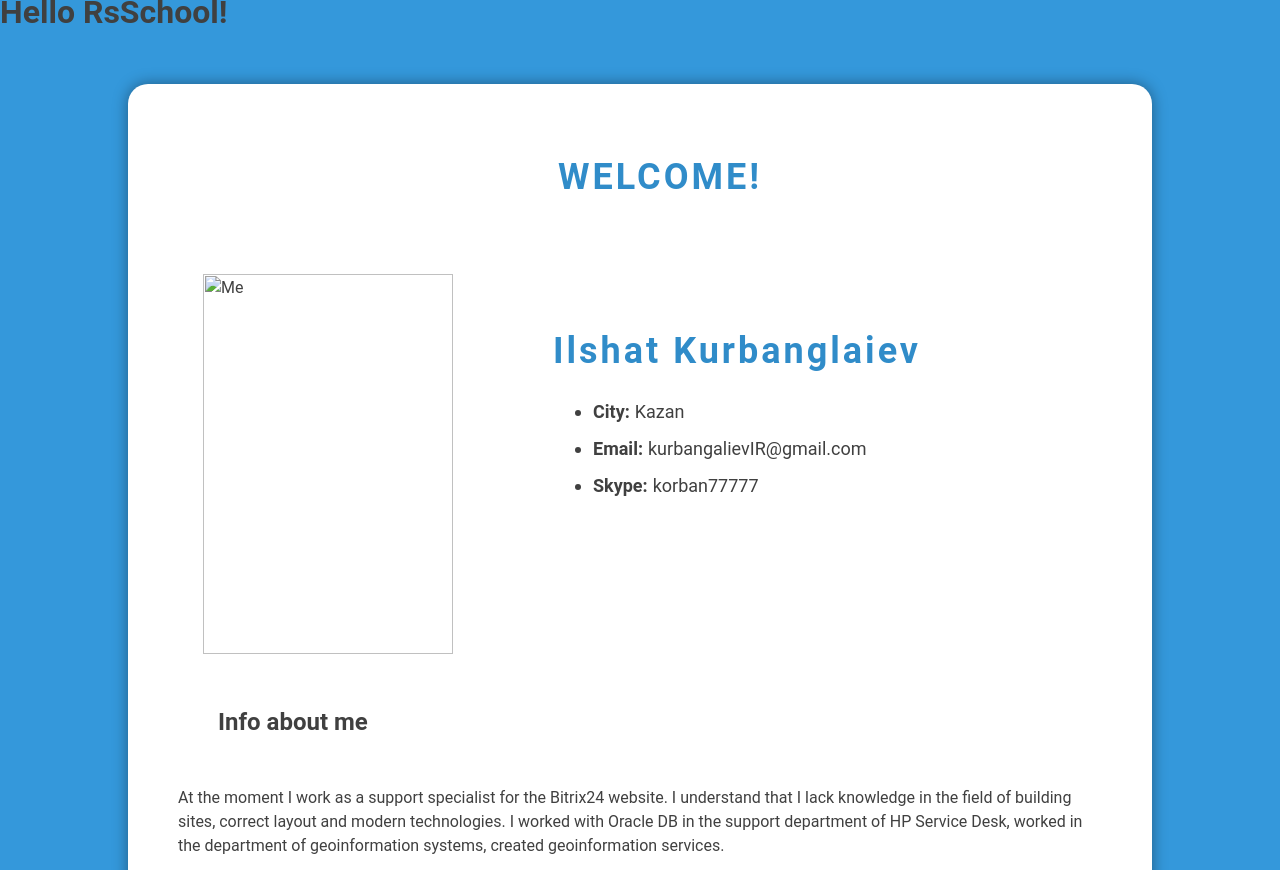
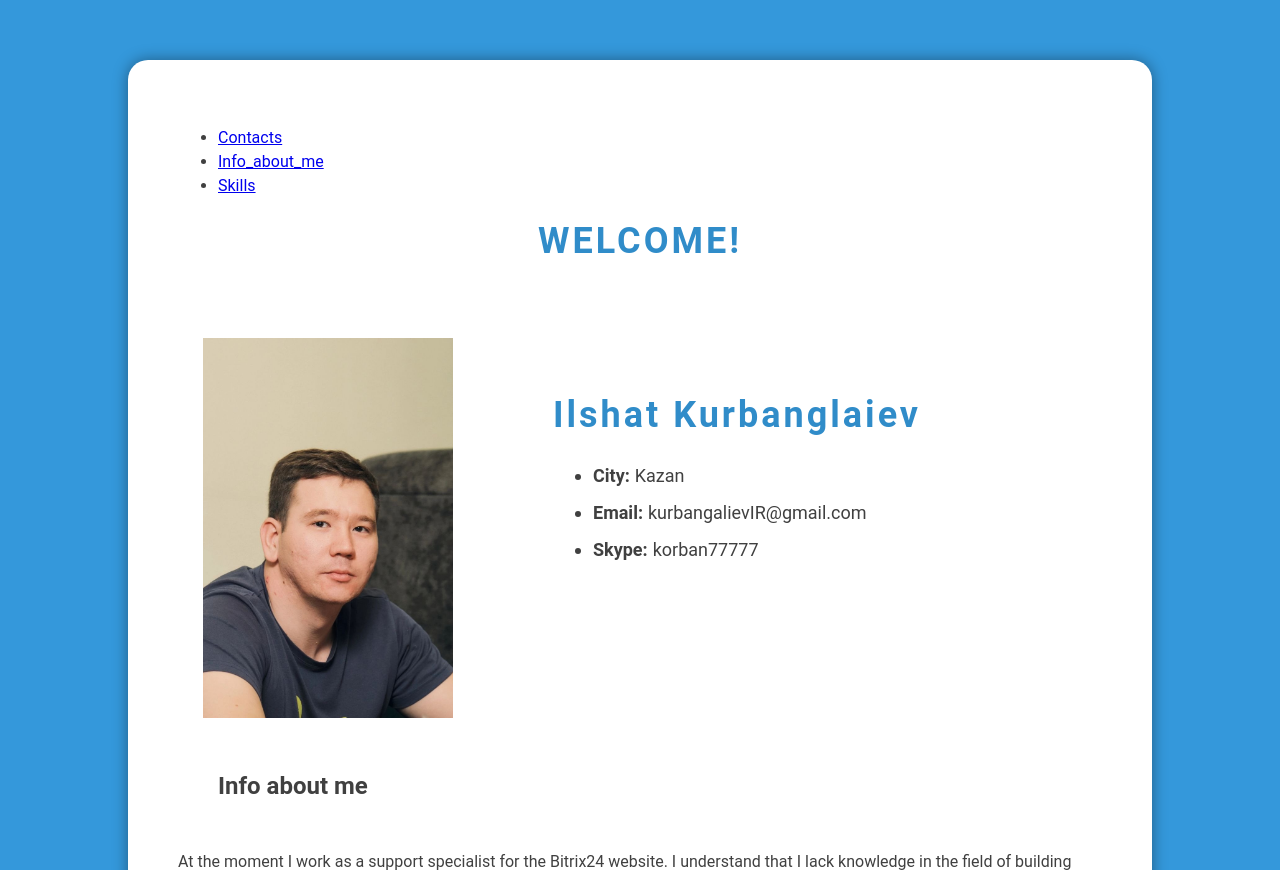
Before and after one commit to kurbik93/rsschool-cv, a plain HTML site: page index.html in a window 1280 px wide. Shown: the top 870 px of the page. Drawn offline with Linux system fonts and the light colour scheme.

Commit message:
fix:edit html edit index.html and add new photo

```diff
--- a/index.html
+++ b/index.html
@@ -1,14 +1,19 @@
-<h1>Hello RsSchool!</h1>
 <html>
     <meta charset="UTF=8">
     <meta name="viewport" content="width=device-width, initial-scale=1.0">
-    <title>Welcome to my page!</title>
+    <title>Welcome to my CV page!</title>
     <link rel="stylesheet" href="style.css">
-    <body >
+    <link rel="icon" href="/assets/img/gl.ico">
+    <body>
         <div class="wrapper">
             <header>
-                <ul class="nav-list">
-
+                                    <nav class="nav">
+                        <ul class="nav-list">
+                          <li class="nav-item"><a href="#contact-info" class="nav-link">Contacts</a></li>
+                          <li class="nav-item"><a href="#Info_about_me" class="nav-link">Info_about_me</a></li>
+                          <li class="nav-item"><a href="#skills" class="nav-link">Skills</a></li>
+                        </ul>
+                      </nav>
                 <h1 class="header-title">Welcome!</h1>
             </header>
             <main>
@@ -16,7 +21,7 @@
 
                     <div class="about-me-layout">
                     <div class="about-me_photo">
-                        <img src="/assets/img/photo.jpg" alt="Me" width="250" height="380">
+                        <img src="photo.jpg" alt="Me" width="250" height="380">
                     </div>
                     <div class="contact-info">
                         <p class="contact-name">Ilshat Kurbanglaiev</p>
@@ -53,7 +58,9 @@
                         <h2 class="section-title">English - B1</h2>
                       </section>
             </main>
-            <footer></footer>
+            <footer>
+<img src="/assets/img/rs_school_js.ico" alt="school icon">
+            </footer>
         </div>
     </body>
 </html>
```
Also changed, not shown: photo.jpg (added).
